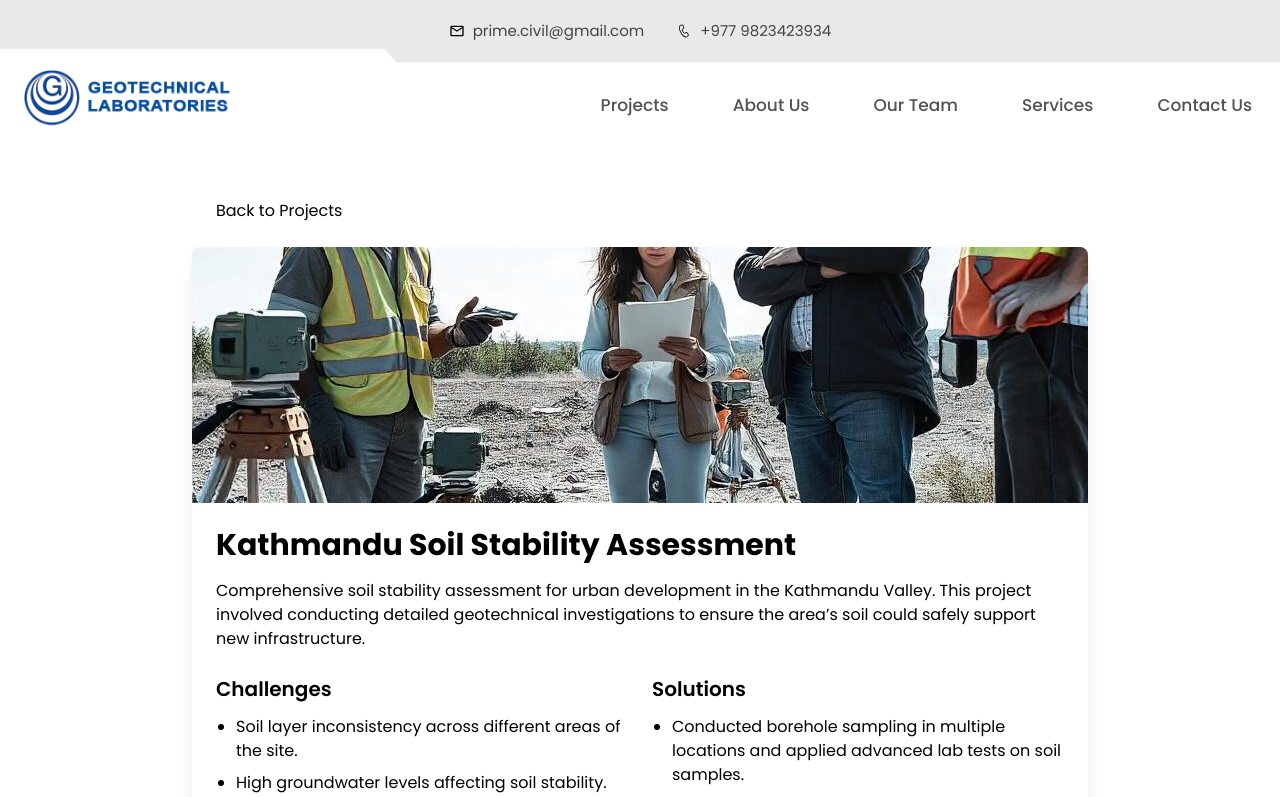
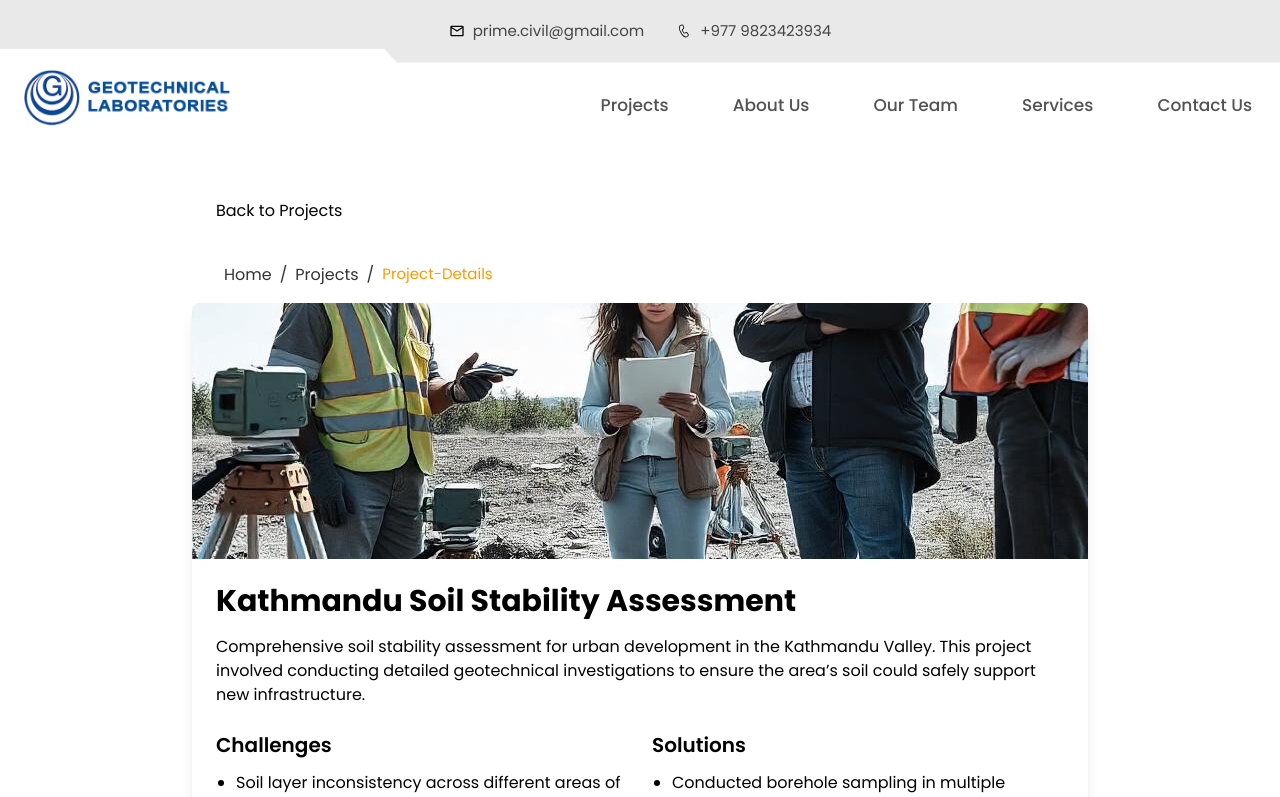
Before and after one commit to siddhartha0/PrimeCivilLab, a React (Vite) app: page /projects/project-view/1 in a window 1280 px wide. Shown: the top 797 px of the page. Built offline with nearby package versions, Linux system fonts and the light colour scheme; some icons are missing.

Commit message:
project details done

```diff
--- a/src/pages/projects/project-view.tsx
+++ b/src/pages/projects/project-view.tsx
@@ -4,6 +4,7 @@ import { useEffect, useState } from "react";
 import { Link, useParams } from "react-router-dom";
 import { Projects } from "../../utils/Mocks";
 import { LandingPageLayout } from "../../components/common/landingpagelayout";
+import { Text } from "../../components/units";
 
 export default function ProjectView() {
   const { id } = useParams();
@@ -19,7 +20,7 @@ export default function ProjectView() {
   return (
     <LandingPageLayout>
       <div className="min-h-screen bg-gray-100 py-12 px-4 sm:px-6 lg:px-8">
-        <div className="max-w-4xl mx-auto">
+        <div className="max-w-4xl flex flex-col gap-4 mx-auto">
           <Link
             to="/projects"
             className="inline-flex items-center text-blue-600 hover:text-blue-800 mb-6"
@@ -27,6 +28,22 @@ export default function ProjectView() {
             <Icon icon="eva:arrow-back-fill" className="w-4 h-4 mr-2" />
             Back to Projects
           </Link>
+          <div className=" flex flex-col gap-3 max-w-7xl   sm:px-6 lg:px-8">
+            <div className="flex space-x-2 text-black">
+              <Link to="/" className="hover:text-brand">
+                Home
+              </Link>
+              <span>/</span>
+              <Link to="/projects" className="hover:text-brand">
+                Projects
+              </Link>
+              <span>/</span>
+              <Text usage="brand" size="body-base-default">
+                Project-Details
+              </Text>
+            </div>
+          </div>
+
           <motion.div
             initial={{ opacity: 0, y: 20 }}
             animate={{ opacity: 1, y: 0 }}
```
